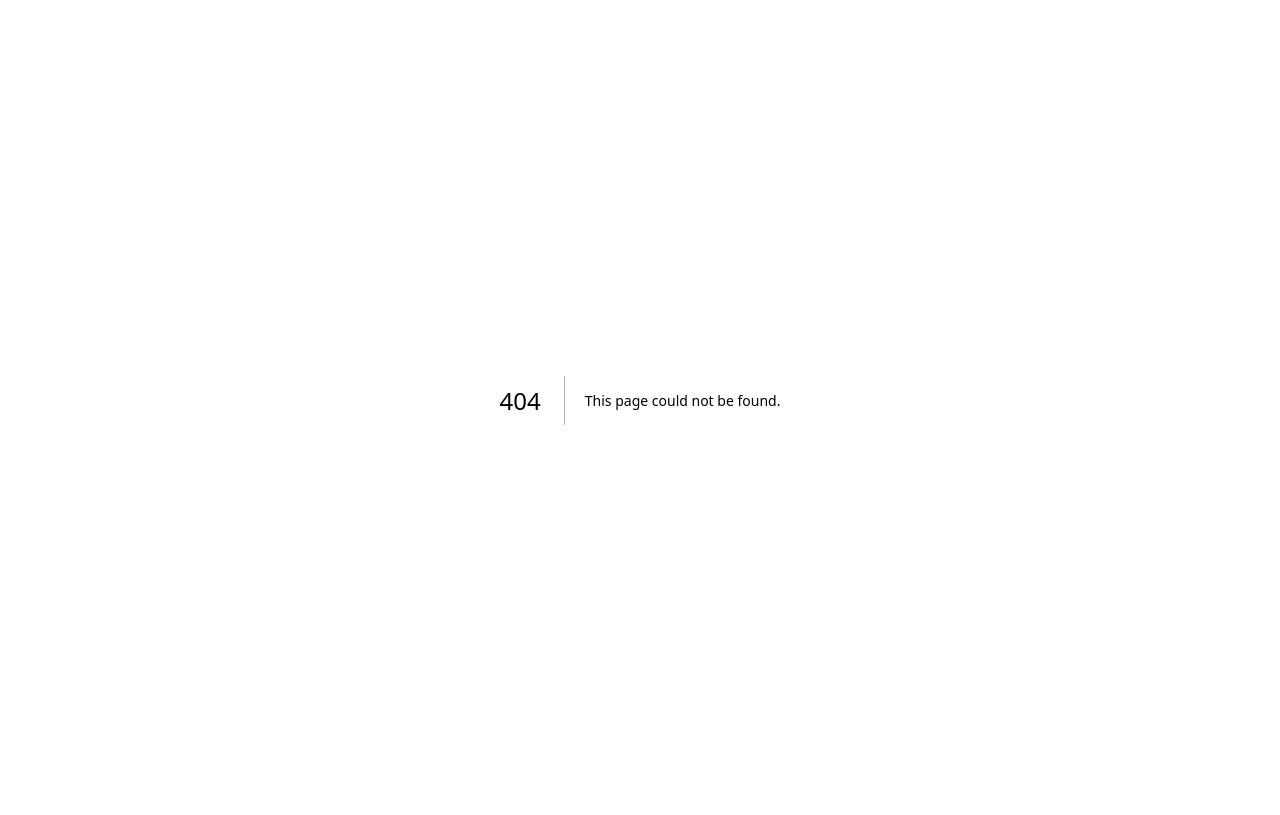
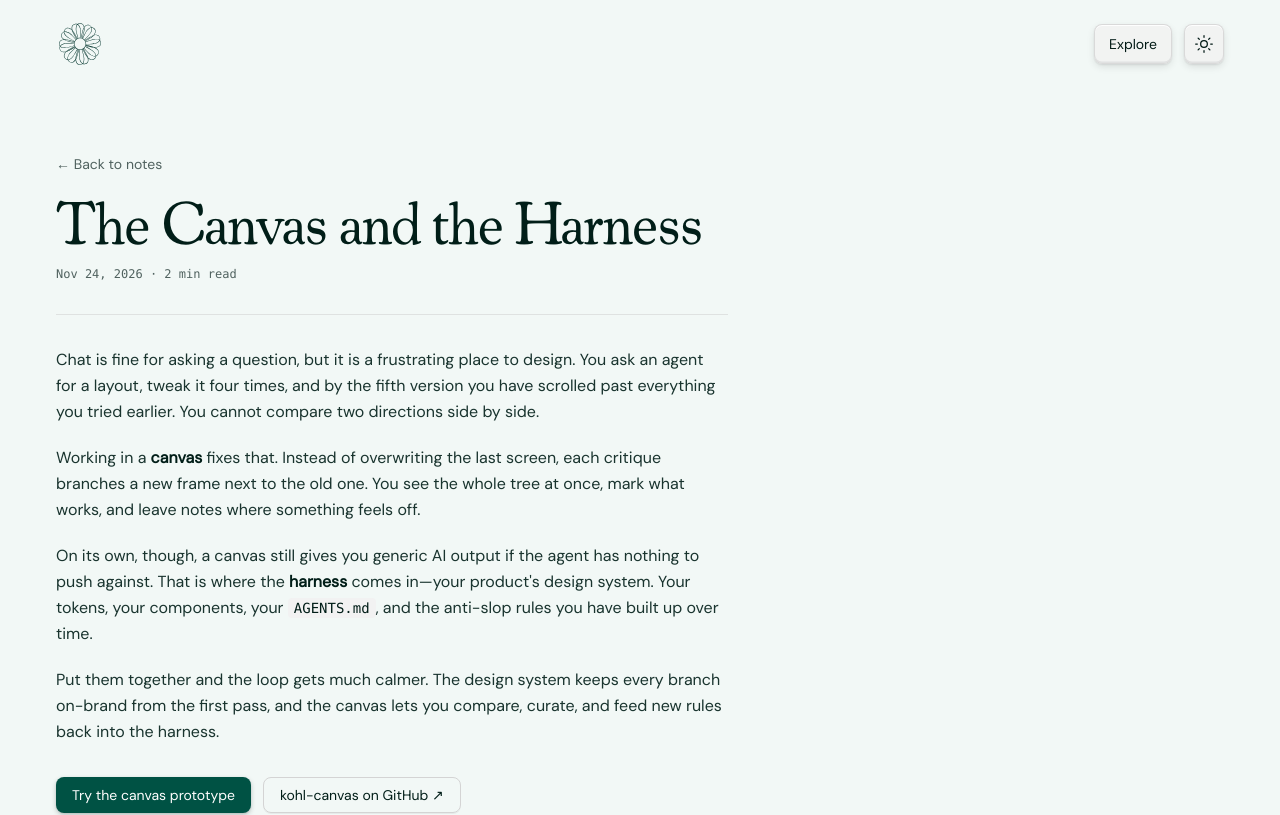
Before and after one commit to bergets/kohl-design, a Next.js app: page /notes/canvas-and-harness in a window 1280 px wide. Before the commit this address had no page. Shown: the top 815 px of the page. Built offline with nearby package versions, Linux system fonts and the light colour scheme.

Commit message:
feat(notes): add The Canvas and the Harness note

```diff
--- /dev/null
+++ b/app/notes/canvas-and-harness/page.tsx
@@ -0,0 +1,99 @@
+import type { Metadata } from "next";
+import Link from "next/link";
+import { cooper } from "@/app/fonts";
+import { SiteHeader } from "@/components/SiteHeader";
+import { Button } from "@/components/ui/button";
+
+export const metadata: Metadata = {
+  title: "The Canvas and the Harness — kohl.design",
+  description:
+    "Why designing with coding agents works best when you pair a spatial canvas with your product's design system.",
+};
+
+export default function CanvasAndHarnessNotePage() {
+  return (
+    <div className="min-h-dvh flex flex-col justify-between relative z-10">
+      <SiteHeader />
+      <main className="flex-1 w-full flex flex-col justify-between px-6 sm:px-8 md:px-12 lg:px-14 pb-28 md:pb-14">
+        <article className="my-auto py-10 sm:py-16 w-full max-w-2xl space-y-8">
+          <div className="space-y-4">
+            <Link
+              href="/notes"
+              className="inline-flex items-center text-sm font-sans text-muted-foreground hover:text-foreground transition-colors"
+            >
+              ← Back to notes
+            </Link>
+
+            <h1
+              className={`${cooper.className} text-4xl sm:text-5xl md:text-6xl font-normal tracking-tight text-pine-800 dark:text-crimson-100`}
+            >
+              The Canvas and the Harness
+            </h1>
+
+            <p className="text-xs font-mono text-muted-foreground">
+              Nov 24, 2026 · 2 min read
+            </p>
+          </div>
+
+          <div className="border-t border-border/60 pt-8 space-y-5 font-sans text-base text-foreground/90 leading-relaxed">
+            <p>
+              Chat is fine for asking a question, but it is a frustrating place
+              to design. You ask an agent for a layout, tweak it four times, and
+              by the fifth version you have scrolled past everything you tried
+              earlier. You cannot compare two directions side by side.
+            </p>
+
+            <p>
+              Working in a{" "}
+              <strong className="font-semibold text-foreground">canvas</strong>{" "}
+              fixes that. Instead of overwriting the last screen, each critique
+              branches a new frame next to the old one. You see the whole tree
+              at once, mark what works, and leave notes where something feels
+              off.
+            </p>
+
+            <p>
+              On its own, though, a canvas still gives you generic AI output if
+              the agent has nothing to push against. That is where the{" "}
+              <strong className="font-semibold text-foreground">harness</strong>{" "}
+              comes in—your product&apos;s design system. Your tokens, your
+              components, your{" "}
+              <code className="font-mono text-sm text-foreground bg-muted px-1.5 py-0.5 rounded">
+                AGENTS.md
+              </code>
+              , and the anti-slop rules you have built up over time.
+            </p>
+
+            <p>
+              Put them together and the loop gets much calmer. The design system
+              keeps every branch on-brand from the first pass, and the canvas
+              lets you compare, curate, and feed new rules back into the
+              harness.
+            </p>
+
+            <div className="pt-3 flex flex-wrap items-center gap-3">
+              <Button asChild variant="default" size="default">
+                <Link href="/playground/branching-critique">
+                  Try the canvas prototype
+                </Link>
+              </Button>
+              <Button asChild variant="outline" size="default">
+                <a
+                  href="https://github.com/bergets/kohl-canvas"
+                  target="_blank"
+                  rel="noopener noreferrer"
+                >
+                  kohl-canvas on GitHub ↗
+                </a>
+              </Button>
+            </div>
+          </div>
+        </article>
+
+        <footer className="w-full pt-6 text-xs text-pine-600/70 dark:text-pine-400/50">
+          <span>kohl.design · 2026</span>
+        </footer>
+      </main>
+    </div>
+  );
+}
--- a/app/notes/page.tsx
+++ b/app/notes/page.tsx
@@ -17,6 +17,14 @@ interface NoteItem {
 }
 
 const NOTES: NoteItem[] = [
+  {
+    title: "The Canvas and the Harness",
+    href: "/notes/canvas-and-harness",
+    date: "Nov 24, 2026",
+    readingTime: "2 min read",
+    snippet:
+      "Why designing with coding agents works best when you pair a spatial canvas for branching with your product's design system as the harness.",
+  },
   {
     title: "Type Scale Modes",
     href: "/notes/type-scale-modes",
--- a/app/page.tsx
+++ b/app/page.tsx
@@ -46,6 +46,11 @@ const DIRECTORY_CHAPTERS: ChapterItem[] = [
 ];
 
 const HOME_NOTES = [
+  {
+    title: "The Canvas and the Harness",
+    date: "Nov 24, 2026",
+    href: "/notes/canvas-and-harness",
+  },
   {
     title: "Type Scale Modes",
     date: "Nov 23, 2026",
```
